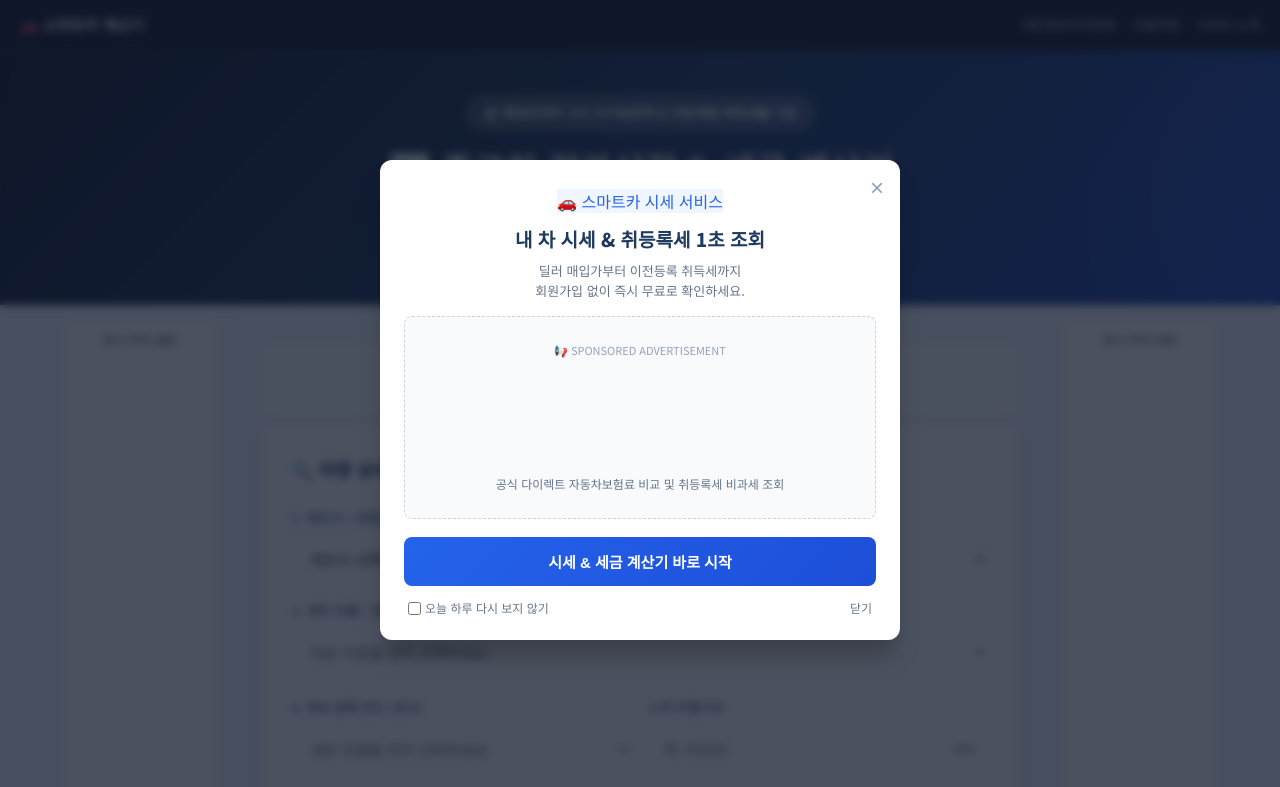
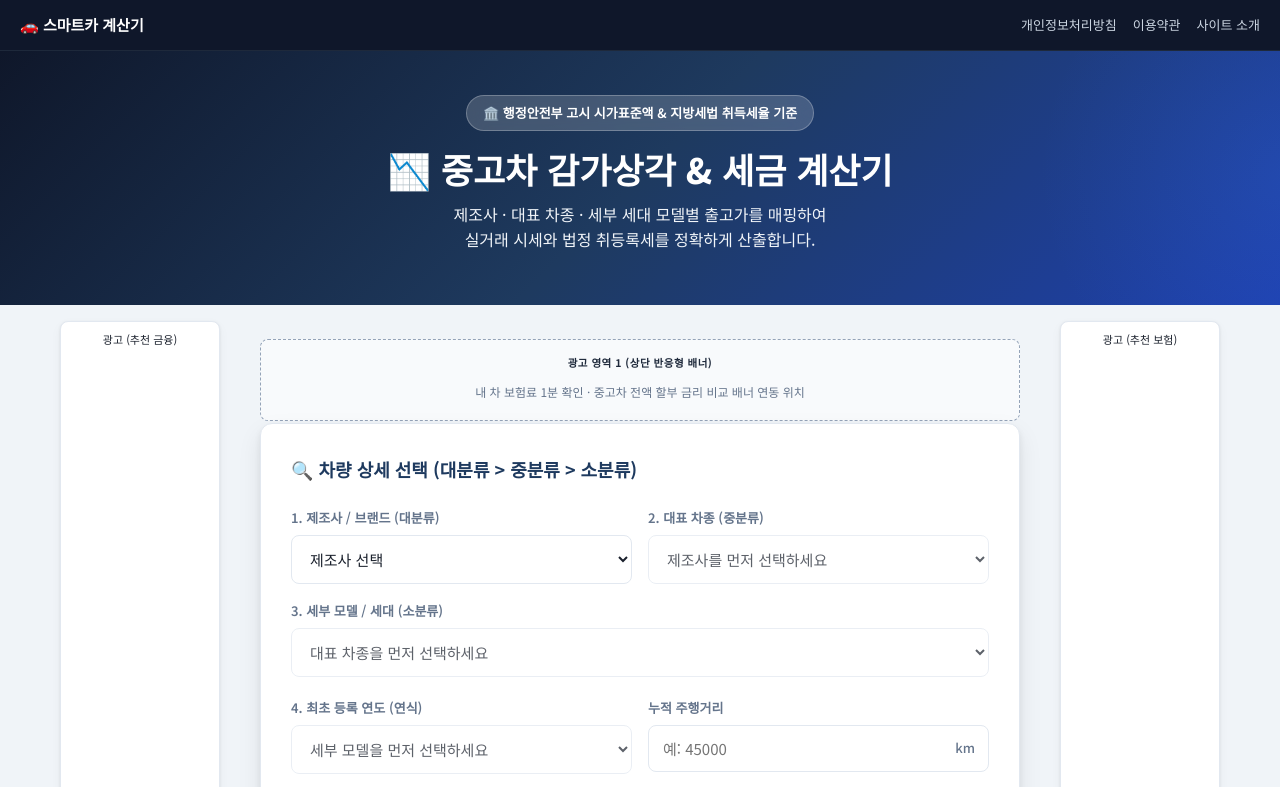
Before and after one commit to rosebudr/used-car-calculator, a plain HTML site: page index.html in a window 1280 px wide. Shown: the top 787 px of the page. Drawn offline with Linux system fonts and the light colour scheme.

Commit message:
chore: disable welcome popup modal during AdSense review

```diff
--- a/index.html
+++ b/index.html
@@ -1123,7 +1123,8 @@ footer .disclaimer { max-width: 650px; margin: 0 auto 16px; font-size: 12px; col
 
 <body>
 
-<!-- ─── 0. 첫 접속 팝업 배너 (광고 포함) ─── -->
+<!-- ─── 0. 첫 접속 팝업 배너 (애드센스 심사 기간 비활성화: 승인 후 필요 시 재활성화) ─── -->
+<!--
 <div id="welcomeModal" class="modal-overlay" style="display:none;">
   <div class="modal-content">
     <button class="modal-close" onclick="closeWelcomeModal()">&times;</button>
@@ -1133,7 +1134,6 @@ footer .disclaimer { max-width: 650px; margin: 0 auto 16px; font-size: 12px; col
       <p>딜러 매입가부터 이전등록 취득세까지<br>회원가입 없이 즉시 무료로 확인하세요.</p>
     </div>
 
-    <!-- 팝업 내부 전면 광고 영역 -->
     <div class="modal-ad-box">
       <span class="ad-tag" style="font-size:11px;color:#94a3b8;margin-bottom:8px;">📢 SPONSORED ADVERTISEMENT</span>
       <ins class="adsbygoogle"
@@ -1155,6 +1155,7 @@ footer .disclaimer { max-width: 650px; margin: 0 auto 16px; font-size: 12px; col
     </div>
   </div>
 </div>
+-->
 
 <!-- ─── 상단 네비게이션 ─── -->
 <nav class="top-nav">
@@ -2036,26 +2037,17 @@ document.addEventListener('DOMContentLoaded', function() {
     opt.textContent = b;
     brandSel.appendChild(opt);
   }
-  checkWelcomeModal();
+  // checkWelcomeModal(); // 애드센스 심사 기간 비활성화 (승인 후 필요 시 재활성화)
 });
 
 function checkWelcomeModal() {
-  const hideUntil = localStorage.getItem('hideWelcomeModalUntil');
-  const now = new Date().getTime();
-  if (!hideUntil || now > parseInt(hideUntil)) {
-    setTimeout(() => {
-      document.getElementById('welcomeModal').style.display = 'flex';
-    }, 400);
-  }
+  // 구글 애드센스 심사 승인 전까지 심사관 심사 통과를 위해 팝업 비활성화
+  return;
 }
 
 function closeWelcomeModal() {
-  const chk = document.getElementById('chkDontShowToday');
-  if (chk && chk.checked) {
-    const expireTime = new Date().getTime() + 24 * 60 * 60 * 1000;
-    localStorage.setItem('hideWelcomeModalUntil', expireTime);
-  }
-  document.getElementById('welcomeModal').style.display = 'none';
+  const el = document.getElementById('welcomeModal');
+  if (el) el.style.display = 'none';
 }
 
 // 1. 제조사 변경 시 -> 대표 차종(중분류) 채우기
```
